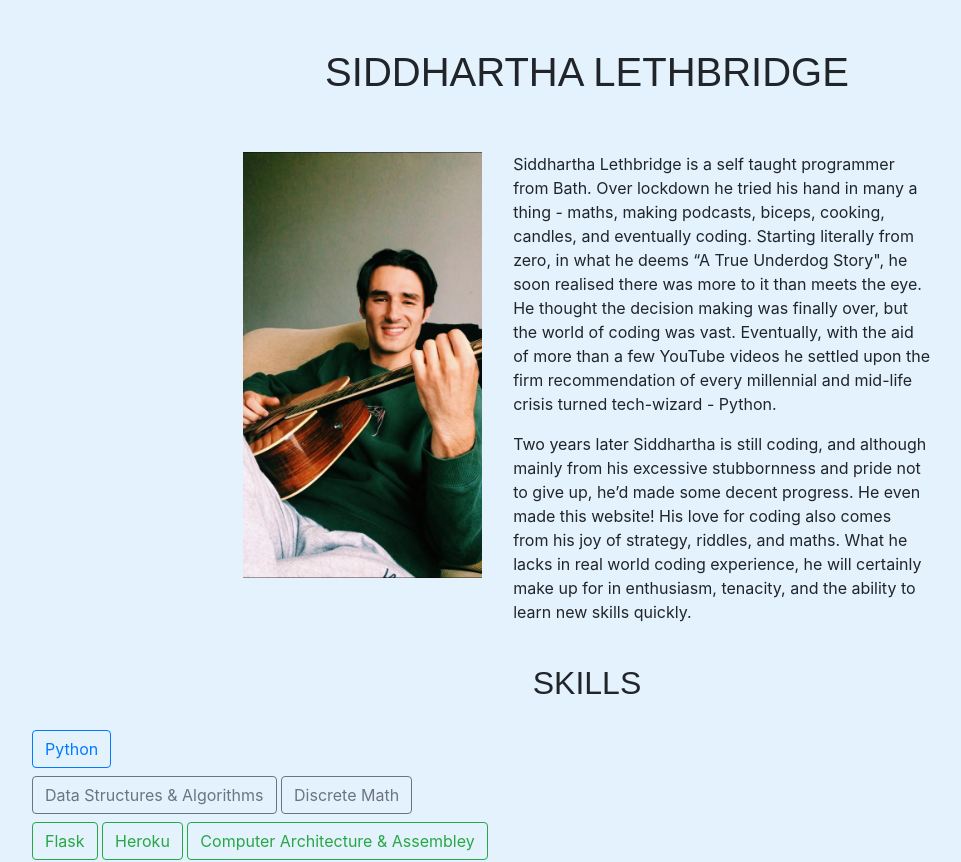
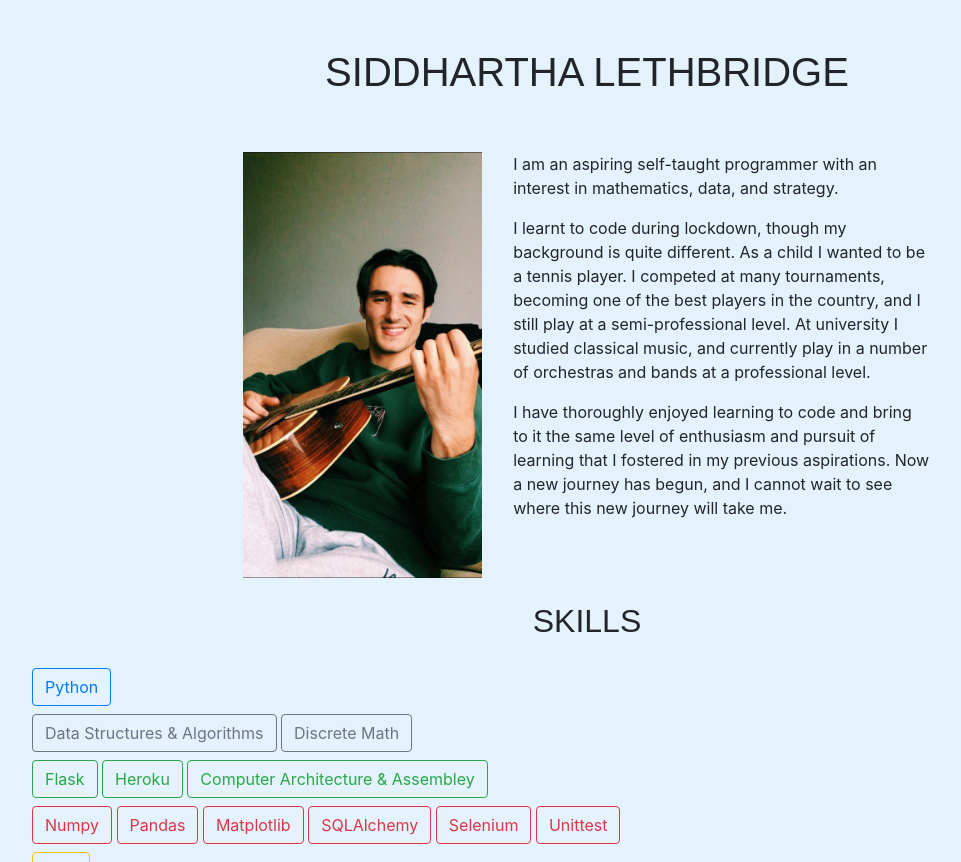
Before and after one commit to sidneysquidney/personal_portfolio, a Flask app: page / in a window 1280 px wide. Shown: the part 56-918 px from the top of the page, without its empty margins (53-1014 px from the left). Run offline with Flask 2, Linux system fonts and the light colour scheme; some libraries are stand-ins or nearby versions; some web fonts are replaced.

Commit message:
changed text with linas help

```diff
--- a/templates/contact.html
+++ b/templates/contact.html
@@ -4,7 +4,7 @@
 
 <div class="row mx-1 mx-md-0">
   <p>
-      Please feal free to get in touch for whatever reason.
+      Please feal free to get in touch.
   </p>
 </div>
 
@@ -44,7 +44,6 @@
   <div>
   <p>Alternatively you can reach me by email:</p>
   <a href="mailto:sidneysquidney@hotmail.co.uk" class = 'link'><p class='link'>sidneysquidney@hotmail.co.uk</p></a>
-  <p>Finally, feel free to check out my github for more projects and my LinkedIn profile:</p>
   </div>
 </div>
 <div class='row mx-1 mx-md-0'>
--- a/templates/index.html
+++ b/templates/index.html
@@ -7,23 +7,21 @@
         <img class='img-fluid' src = "../static/sid_guitar.jpeg" alt="sids picture">
     </div>
     <div class="col-md-7 col-lg-5 col-12 my-md-0 my-5 px-0 px-md-3">
-        <p>Siddhartha Lethbridge is a self taught programmer from Bath.
-            Over lockdown he tried his hand in many a thing -
-            maths, making podcasts, biceps, cooking, candles,
-            and eventually coding. Starting literally from zero,
-            in what he deems “A True Underdog Story",
-            he soon realised there was more to it than meets the eye.
-             He thought the decision making was finally over,
-             but the world of coding was vast. Eventually,
-             with the aid of more than a few YouTube videos he
-             settled upon the firm recommendation of every millennial and mid-life
-             crisis turned tech-wizard - Python.</p>
-        <p>Two years later Siddhartha is still coding,
-            and although mainly from his excessive stubbornness and pride not to give up,
-            he’d made some decent progress. He even made this website! His love for coding also comes from his joy of strategy,
-            riddles, and maths. What he lacks in real world coding experience,
-            he will certainly make up for in enthusiasm, tenacity,
-            and the ability to learn new skills quickly.</p>
+        <p>I am an aspiring self-taught programmer with an interest in mathematics,
+            data, and strategy.</p>
+
+        <p>I learnt to code during lockdown, though my background is quite different.
+            As a child I wanted to be a tennis player. I competed at many tournaments,
+            becoming one of the best players in the country,
+            and I still play at a semi-professional level.
+            At university I studied classical music, and currently play in a number of
+            orchestras and bands at a professional level.</p>
+
+        <p>I have thoroughly enjoyed learning to code and bring to it the same level
+            of enthusiasm and pursuit of learning that I fostered in my previous
+            aspirations. Now a new journey has begun, and I cannot wait to see
+            where this new journey will take me.</p>
+
     </div>
 </div>
 <h2 class='row justify-content-center my-4 title-font'>SKILLS</h2>
```
Also changed, not shown: templates/projects.html (+3 -4 lines).
